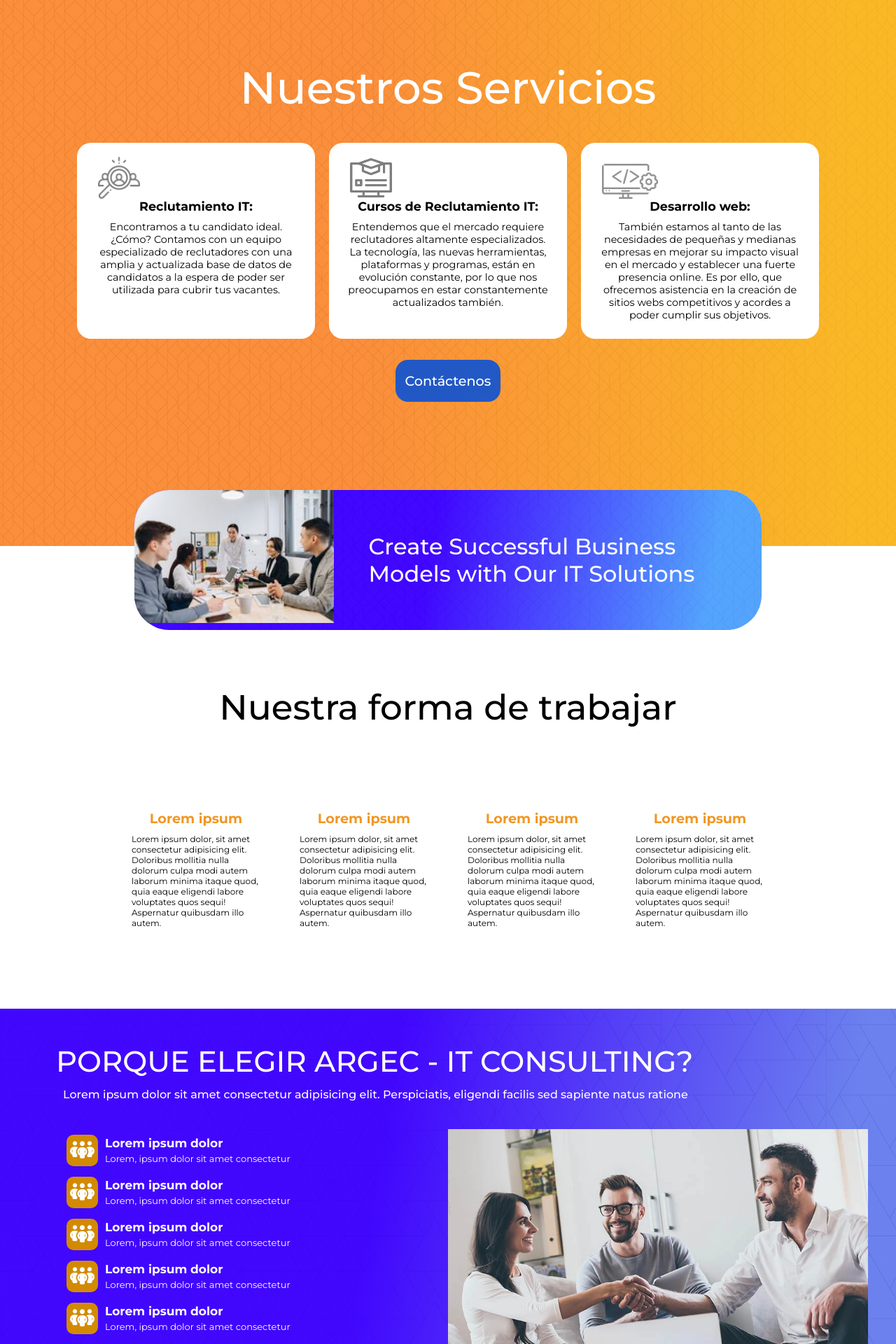
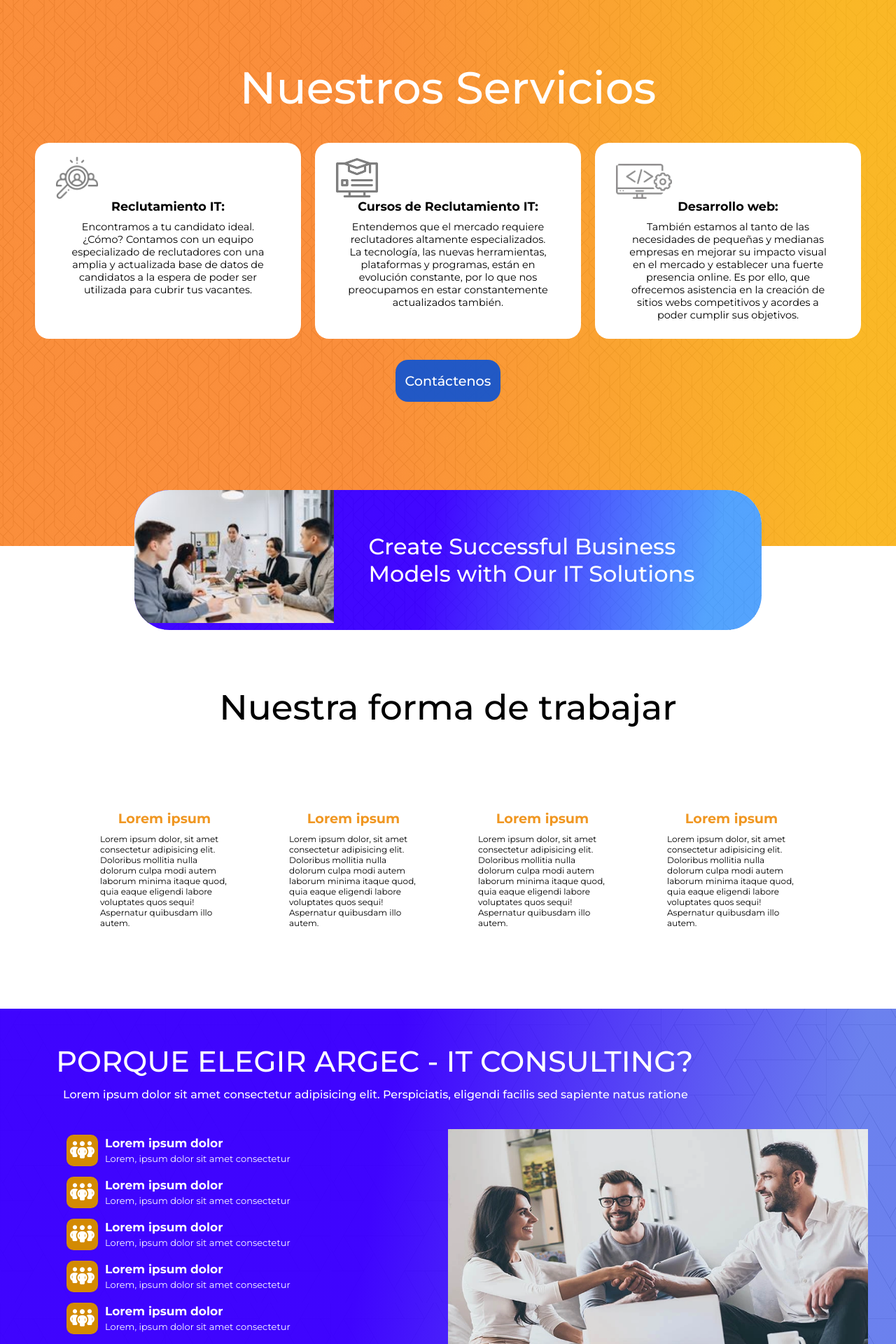
Before and after one commit to ArgecDevTeam/ARGEC-ITConsulting, a PHP site: page / in a window 1280 px wide. Shown: the part 1320-3240 px from the top of the page at 70% size. Run offline with PHP 8.4, Linux system fonts and the light colour scheme; some libraries are stand-ins or nearby versions.

Commit message:
correciones de estilos

```diff
--- a/assets/estilos/index.css
+++ b/assets/estilos/index.css
@@ -84,7 +84,7 @@
 }
 
 .servicios__contenedor-tarjeta {
-  width: 340px;
+  width: 380px;
   height: 280px;
   position: relative;
   border-radius: 20px;
@@ -211,7 +211,7 @@
 }
 
 .separador-contenedor {
-  background: rgb(12,0,251);
+  background: rgb(60, 0, 255);
   background: linear-gradient(100deg, rgba(60, 0, 255, 0.973) 47%, rgba(78, 160, 253, 0.966) 91%);
   height: 100%;
   width: 100%;
@@ -262,6 +262,10 @@
 .trabajo__tarjeta {
   border-radius: 20px;
   transition: all .3s;
+  width: 230px;
+  display: flex;
+  flex-direction: column;
+  align-items: center;
 }
 
 .trabajo__tarjeta:hover {
@@ -310,10 +314,10 @@
 
 .container-argec {
   background: rgb(91,115,242);
-  background: linear-gradient(280deg, rgba(91, 116, 242, 0.863) 10%, rgba(60, 0, 255, 0.966) 58%);
+  background: linear-gradient(280deg, rgba(91, 116, 242, 0.863) 10%, rgba(60, 0, 255, 0.979) 58%);
   height: 100%;
   width: 100%;
-  padding-top: 20px;
+  padding: 20px 0 40px;
 }
 
 .argec__titulo {
@@ -336,7 +340,7 @@
 }
 
 .argec__contendor-items {
-  flex-basis: 50%;
+  width: 50%;
   display: flex;
   flex-direction: column;
 }
@@ -375,7 +379,13 @@
   color: #fff;
 }
 
+.argec__contenedor-imagen {
+  width: 50%;
+  display: flex;
+  flex-direction: column;
+}
+
 .argec__contenedor-imagen img {
-  height: 400px;
-  width: 100%;
+  height: 360px;
+  width: 600px;
 }
--- a/assets/estilos/main.css
+++ b/assets/estilos/main.css
@@ -70,12 +70,13 @@
   top: 0;
   display: flex;
   justify-content: space-between;
+  align-items: center;
   width: 100%;
   background-color: rgba(255, 255, 255, 0.575);
 }
 
 .header__menu-logo {
-  height: 5rem;
+  width: 340px;
   margin-left: 80px;
 }
 
@@ -101,7 +102,7 @@ nav {
   font-weight: 500;
   text-transform: capitalize;
   text-decoration: none;
-  font-size: 1.1rem;
+  font-size: 20px;
 }
 
 .header__menu-links a:hover {
```
